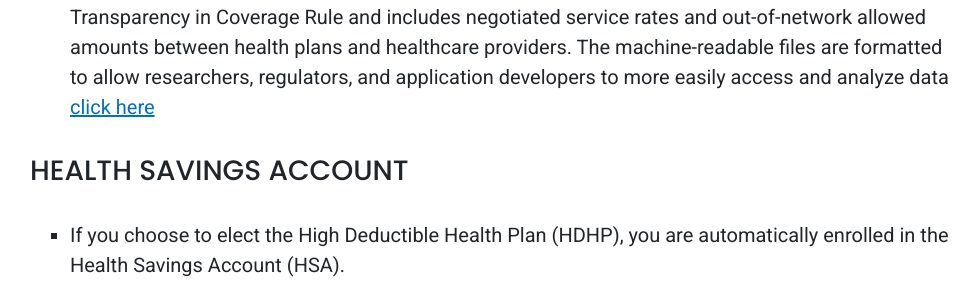
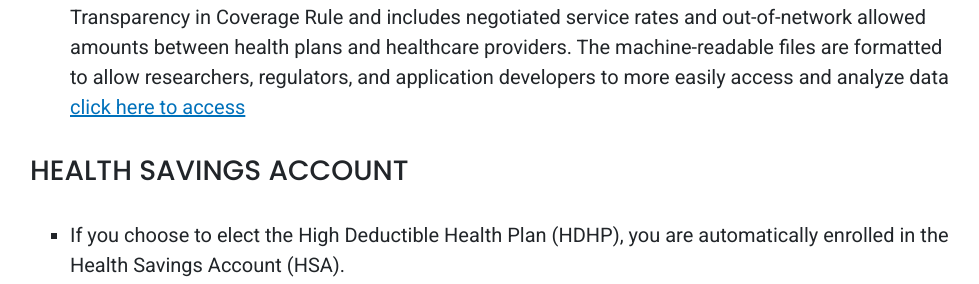
Before and after one commit to PluribusDigital/pluribusdigital-com, a Jekyll site: the page built from content/join/benefits.md, in a window 1280 px wide and 900 px high, scrolled down 561 px. Shown: the part 165-449 px from the top of the window, without its empty margins (150-1129 px from the left). Built offline with Jekyll 4.4.1, drawn with Linux system fonts in a browser that asks for light colours.

Commit message:
bene-link-tweak
tweaked link again

```diff
--- a/content/join/benefits.md
+++ b/content/join/benefits.md
@@ -14,7 +14,7 @@
 * Dental insurance provides a wide array of coverage through Principal.
 * Vision coverage is through VSP.
 * Medical policies include treatment options for gender dysphoria.
-* This link leads to the machine-readable files that are made available in response to the federal Transparency in Coverage Rule and includes negotiated service rates and out-of-network allowed amounts between health plans and healthcare providers. The machine-readable files are formatted to allow researchers, regulators, and application developers to more easily access and analyze data [click here](https://www.cigna.com/legal/compliance/machine-readable-files)
+* This link leads to the machine-readable files that are made available in response to the federal Transparency in Coverage Rule and includes negotiated service rates and out-of-network allowed amounts between health plans and healthcare providers. The machine-readable files are formatted to allow researchers, regulators, and application developers to more easily access and analyze data [click here to access](https://www.cigna.com/legal/compliance/machine-readable-files)
 
 ### Health Savings Account
 
```
